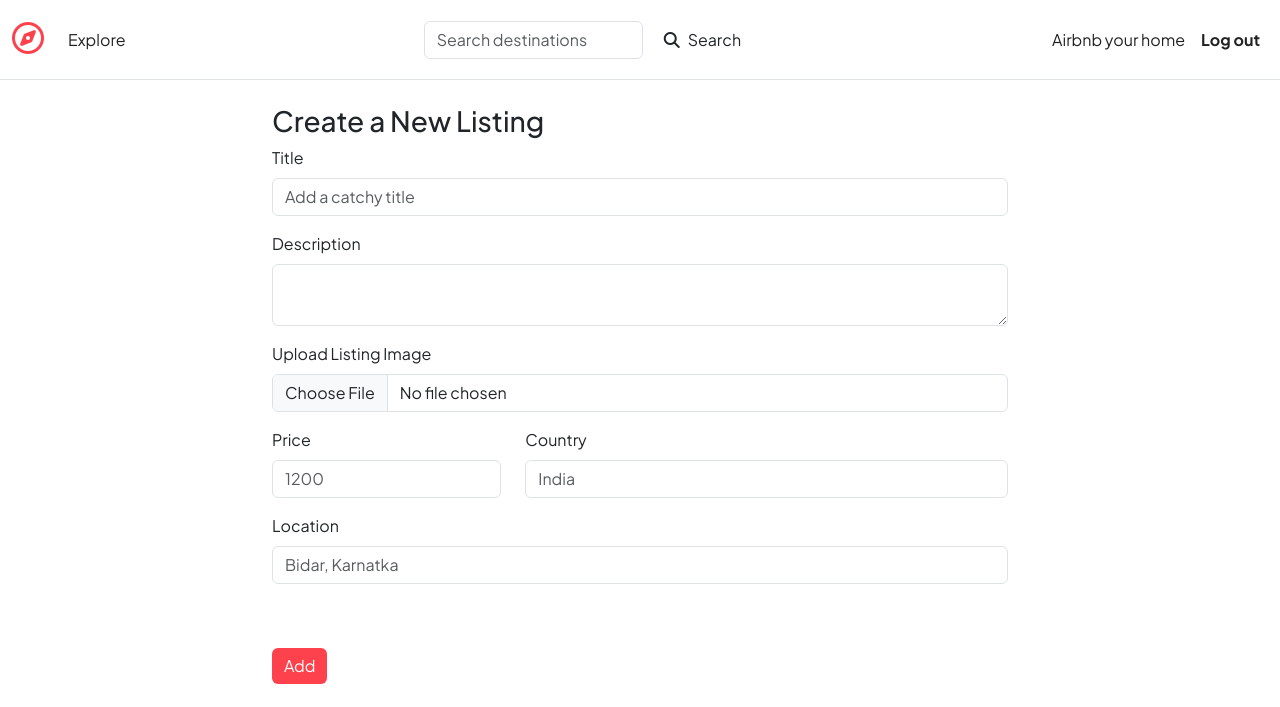
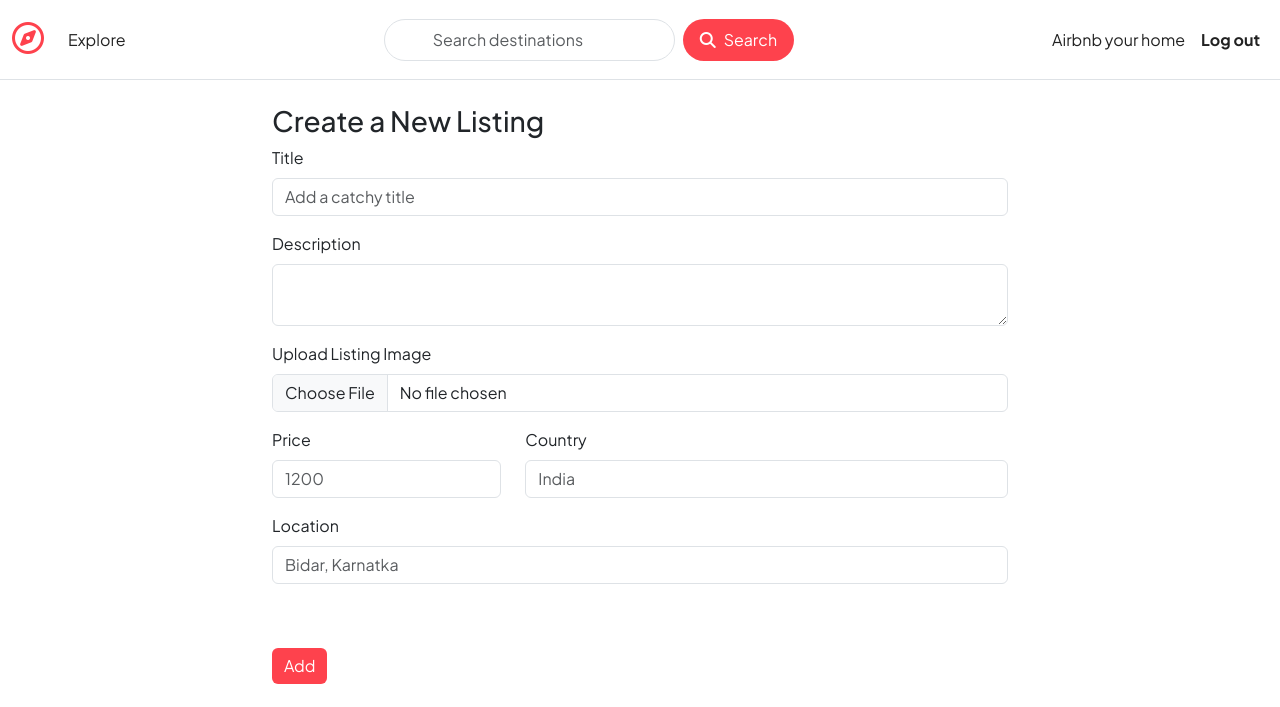
Before and after one commit to prakash-v181/airbndpv, a Node server app: page /listings/new in a window 1280 px wide. Shown: the top 707 px of the page. Run offline with Node 20, Linux system fonts and the light colour scheme; the visitor is signed in with stand-in values (Sample User, id 1); some libraries are stand-ins or nearby versions.

Commit message:
Fix bootstrap links and layout file

```diff
--- a/views/layouts/boilerplate.ejs
+++ b/views/layouts/boilerplate.ejs
@@ -1,17 +1,34 @@
 <!DOCTYPE html>
 <html lang="en">
   <head>
-    <meta charset="UTF-8">
-    <meta name="viewport" content="width=device-width, initial-scale=1.0">
+    <meta charset="UTF-8" />
+    <meta name="viewport" content="width=device-width, initial-scale=1.0" />
     <title>WanderLust</title>
-    <link rel="stylesheet" href="/css/style.css">
-    <link href="https://cdn.jsdelivr.net/npm/bootstrap@5.3.5/dist/css/bootstrap.min.css" rel="stylesheet" integrity="sha384-SgOJa3DmI69IUzQ2PVdRZhwQ+dy64/BUtbMJw1MZ8t5HZApcHrRKUc4W0kG879m7" crossorigin="anonymous">
-    <link rel="stylesheet" href="https://cdnjs.cloudflare.com/ajax/libs/font-awesome/6.7.2/css/all.min.css" integrity="sha512-Evv84Mr4kqVGRNSgIGL/F/aIDqQb7xQ2vcrdIwxfjThSH8CSR7PBEakCr51Ck+w+/U6swU2Im1vVX0SVk9ABhg==" crossorigin="anonymous" referrerpolicy="no-referrer" />
-    <link rel="preconnect" href="https://fonts.googleapis.com">
-<link rel="preconnect" href="https://fonts.gstatic.com" crossorigin>
-<link href="https://fonts.googleapis.com/css2?family=Montserrat:ital,wght@0,100..900;1,100..900&family=Plus+Jakarta+Sans:ital,wght@0,200..800;1,200..800&family=Poppins:wght@300;400;500;600&display=swap" rel="stylesheet">
+
+    <!-- Bootstrap CSS (correct link, first) -->
+    <link
+      href="https://cdn.jsdelivr.net/npm/bootstrap@5.3.8/dist/css/bootstrap.min.css"
+      rel="stylesheet"
+      integrity="sha384-sRIl4kxILFvY47J16cr9ZwB07vP4J8+LH7qKQnuqkuIAvNWLzeN8tE5YBujZqJLB"
+      crossorigin="anonymous"
+    />
+
+    <!-- Your CSS -->
+    <link rel="stylesheet" href="/css/style.css" />
+    <link
+      rel="stylesheet"
+      href="https://cdnjs.cloudflare.com/ajax/libs/font-awesome/6.7.2/css/all.min.css"
+      integrity="sha512-Evv84Mr4kqVGRNSgIGL/F/aIDqQb7xQ2vcrdIwxfjThSH8CSR7PBEakCr51Ck+w+/U6swU2Im1vVX0SVk9ABhg=="
+      crossorigin="anonymous"
+      referrerpolicy="no-referrer"
+    />
+    <link rel="preconnect" href="https://fonts.googleapis.com" />
+    <link rel="preconnect" href="https://fonts.gstatic.com" crossorigin />
+    <link
+      href="https://fonts.googleapis.com/css2?family=Montserrat:ital,wght@0,100..900;1,100..900&family=Plus+Jakarta+Sans:ital,wght@0,200..800;1,200..800&family=Poppins:wght@300;400;500;600&display=swap"
+      rel="stylesheet"
+    />
     <link href="/css/rating.css" rel="stylesheet" />
-
   </head>
   <body>
     <%- include("../includes/navbar.ejs") %>
@@ -21,12 +38,15 @@
     </div>
 
     <%- include("../includes/footer.ejs") %>
-<script src="https://cdn.jsdelivr.net/npm/bootstrap@5.3.5/dist/js/bootstrap.bundle.min.js" integrity="sha384-k6d4wzSIapyDyv1kpU366/PK5hCdSbCRGRCMv+eplOQJWyd1fbcAu9OCUj5zNLiq" crossorigin="anonymous">
 
-</script>
+    <!-- Bootstrap JS -->
+    <script
+      src="https://cdn.jsdelivr.net/npm/bootstrap@5.3.8/dist/js/bootstrap.bundle.min.js"
+      integrity="sha384-FKyoEForCGlyvwx9Hj09JcYn3nv7wiPVlz7YYwJrWVcXK/BmnVDxM+D2scQbITxI"
+      crossorigin="anonymous"
+    ></script>
+
+    <!-- Your JS -->
     <script src="/js/script.js"></script>
-<link rel="stylesheet" type="text/css" href="./style.css" />
-    <script type="module" src="./index.js"></script>
-
   </body>
 </html>
```
Lines whose indentation alone changed are shown as unchanged.
